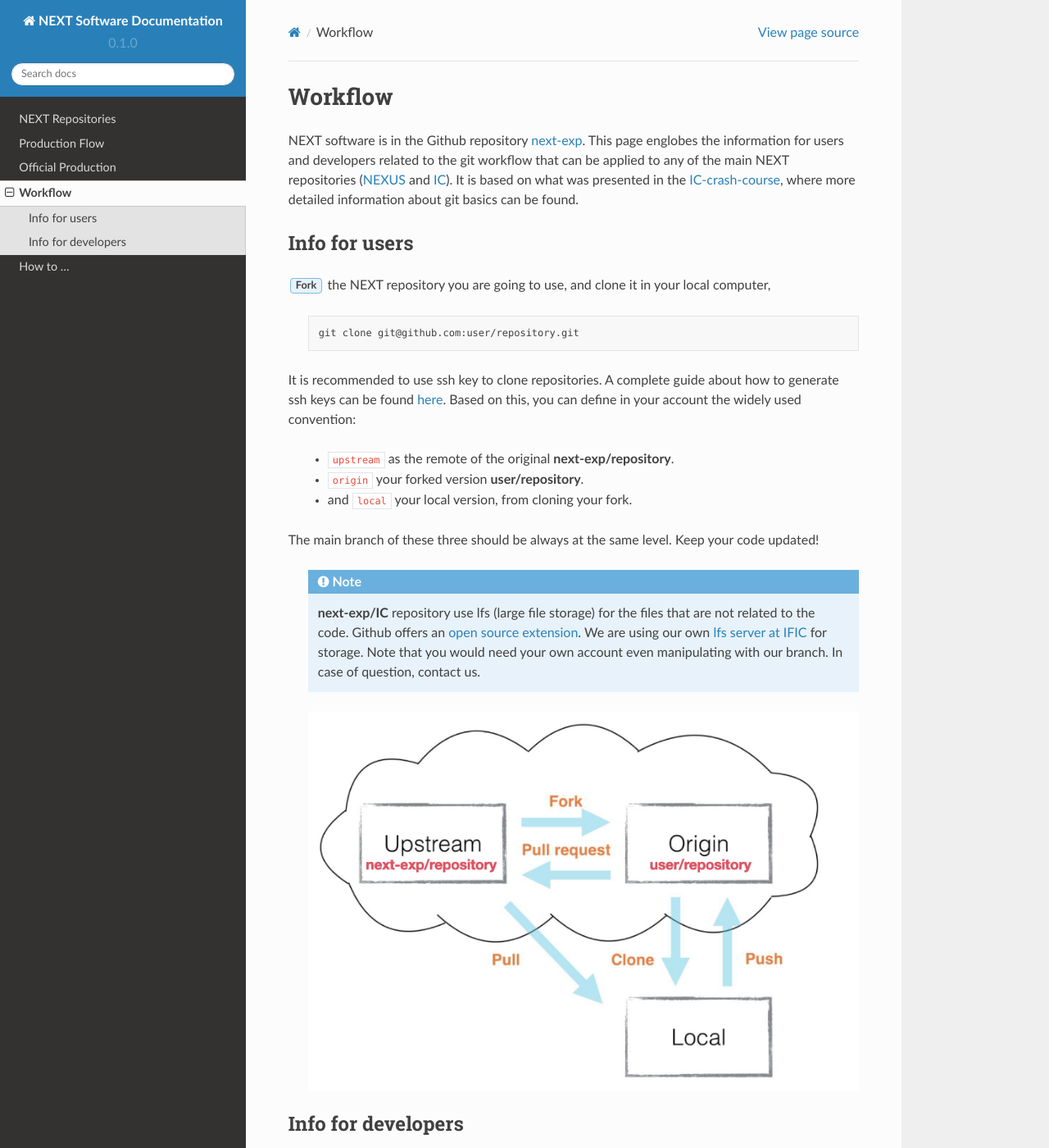
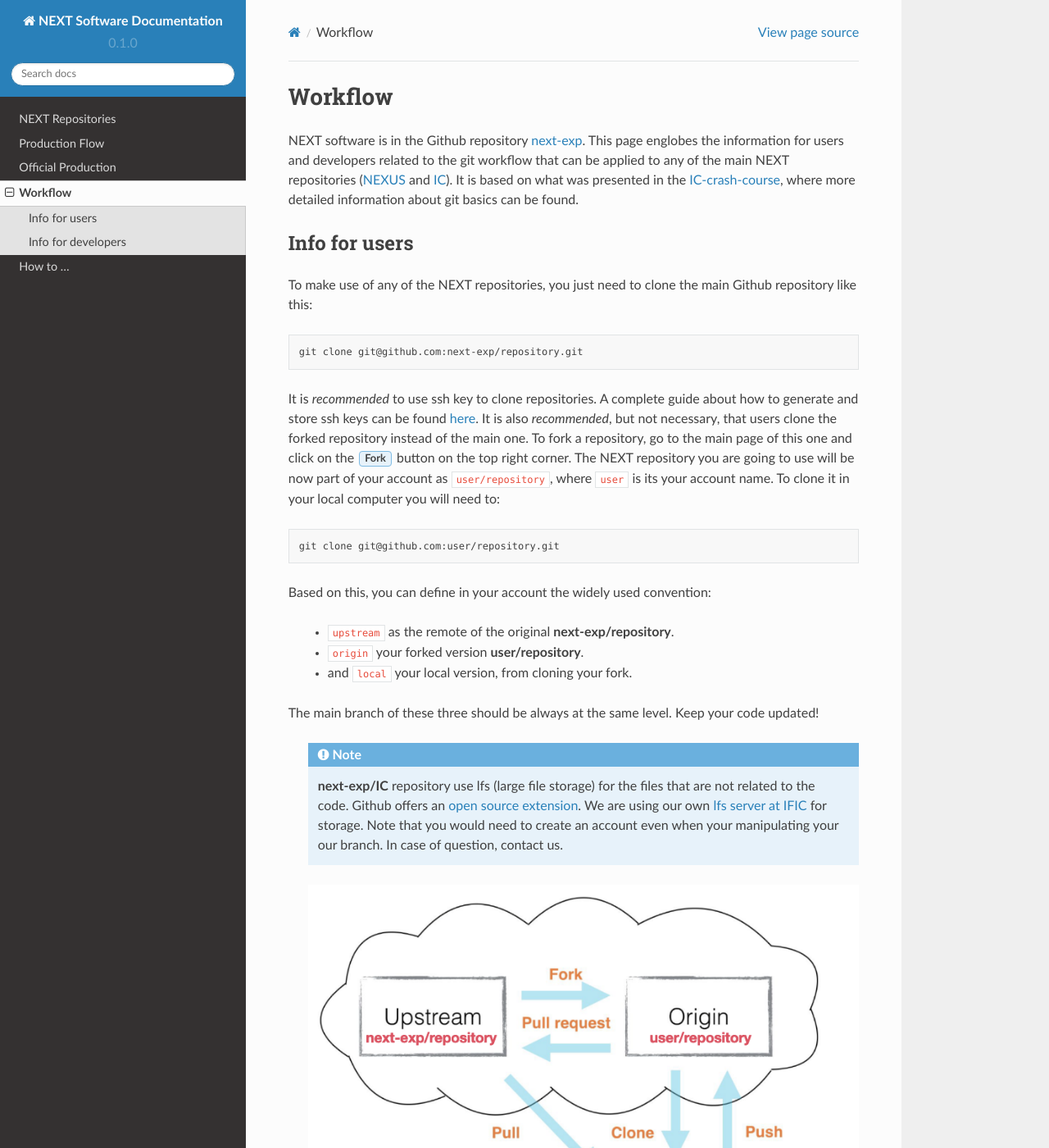
Before and after one commit to next-exp/sw-docs, a Sphinx documentation site: the page built from docs/source/workflow.rst, in a window 1280 px wide and 1400 px high. Shown: the whole window at 82% size. Built offline with Sphinx 7.4.7 and the Read the Docs theme 2.0.0, drawn with Linux system fonts in a browser that asks for light colours; some of the changed text lies outside the part shown.

```diff
--- a/docs/source/IC.rst
+++ b/docs/source/IC.rst
@@ -132,4 +132,4 @@
 If you have any question, or you would like to discuss something related to NEXUS with other users or developers,
 you can also write on the **Slack Channels**:
 
- * *#IC_support*: Support channel for users to raise issues and questions.
+ * `#IC_support <https://next-experiment.slack.com/archives/C73ANL24E>`_:  Support channel for users to raise issues and questions.
--- a/docs/source/NEXUS.rst
+++ b/docs/source/NEXUS.rst
@@ -33,6 +33,7 @@
 ------------
 A list of the different NEXUS `tags <https://github.com/next-exp/nexus/wiki/Tags>`_ can be found on the Wiki.
 Starting from nexus tag v7_00_00, the following versions are needed:
+
  * Geant4 version >= 11.0.
  * ROOT >= 6.26.
 
@@ -59,5 +60,5 @@
 If you have any question, or you would like to discuss something related to NEXUS with other users or developers,
 you can also write on the **Slack Channels**:
 
- * *#nexus_support*: Support channel for users to raise issues and questions.
- * *#next100sim*: Channel focused on next-100 simulation details: geometry issues, production, etc.
+ * `#nexus_support <https://next-experiment.slack.com/archives/C02UPCMLJ4W>`_ : Support channel for users to raise issues and questions.
+ * `#next100sim <https://next-experiment.slack.com/archives/C0211DWL5LN>`_: Channel focused on next-100 simulation details: geometry issues, production, etc.
--- a/docs/source/prodflow.rst
+++ b/docs/source/prodflow.rst
@@ -26,7 +26,7 @@
   .. image:: images/prodflow_data.png
     :width: 850
 
- * Sensor parameters need for **Irene** need to be updated before any reconstruction. These are obtained from calibration using **Phyllis**, **Trude**, and **Beredice** IC cities.
+ * Sensor parameters for **Irene** need to be updated before any reconstruction. These are obtained from calibration using **Phyllis**, **Trude**, and **Beredice** IC cities. These parameters are updated regularly during detector operation, and are stored in a database. Updates to the database are pushed to the repository, so keeping up to date with the main branch is very much recommended.
  * Correction maps are obtained from Krypton events (Trigger 1) using :doc:`ICAROS`. Official production correction maps can be found in :doc:`production`. A complete review about how this maps are produced can be found in "How to :ref:`krmaps`".
  * PSFs are nedeed to run Richardson Lucy deconvolution (**Beersheba**). Krypton events (Trigger 1) are used under a specific configuration of **Penthesilea** and **Eutropia**. Official production PSFs for deconvolution can be found in :doc:`production`. A review about how this PSFs are produced can be found in "How to :ref:`psfdeco`".
 
@@ -45,7 +45,7 @@
 **Detsim** files require of Lighttables and PSFs. The ones created for official production can be found in :doc:`production`. Otherwise, a review about how they can be created can be found in "How to :ref:`lighttables`".
 
 Once **TWFs** are created, the simulation production flow take a different way depending on **which type of detector** is simulated. This is caused by the fact that some of the geometries do not have electronic parameters included in their database.
-It currently happens for NEXT-100 and NEXT-FLEX geometries. In that case, **RWF** can not be produced, and we can produce **pmaps** using **Hypathia**. For detectors with the electronic parameters included (like DEMOPP or NEXT-White), we can transform **TWF** into **RWF** using **Diomira**.
+It currently happens for NEXT-100 and NEXT-FLEX geometries. In that case, we produce **pmaps** directly using **Hypathia** (pseudo-**RWF** are created on the fly but not stored). These pseudo-rwf contain only gaussian electronic noise and gain fluctuations in the PMTs while SiPMs have the same processing. For detectors with the electronic parameters included (like DEMOPP or NEXT-White), we can transform **TWF** into **RWF** using **Diomira**.
 
   .. image:: images/prodflow_TWF_pmaps.png
     :width: 850
--- a/docs/source/repositories.rst
+++ b/docs/source/repositories.rst
@@ -5,7 +5,7 @@
 * :doc:`NEXUS`: Simulation tool in charge of the detector geometries and particle generators
 * :doc:`IC`: Reconstruction tool for detector data and simulations
 
-Other reconstruction tools can be found there (as :doc:`ICAROS`, :doc:`olivia`) that work as a support to the main software code.
+Other reconstruction tools can be found there (as :doc:`ICAROS`, :doc:`olivia`) that work as a support to the main software code. `CERES <https://github.com/next-exp/CERES>`_ is also a repository under next-exp used for IC official production scripts and config files during NEXT-White data acquisition.
 Any NEXT repository can be forked into your own Github account. :doc:`workflow` explains in detail the way users and developers can use of these repositories.
 
 .. warning::
--- a/docs/source/workflow.rst
+++ b/docs/source/workflow.rst
@@ -6,14 +6,20 @@
 
 Info for users
 ------------------------
-:guilabel:`Fork` the NEXT repository you are going to use, and clone it in your local computer,
+To make use of any of the NEXT repositories, you just need to clone the main Github repository like this:
 
- .. code-block:: text
+.. code-block:: text
+
+  git clone git@github.com:next-exp/repository.git
+
+It is *recommended* to use ssh key to clone repositories. A complete guide about how to generate and store ssh keys can be found
+`here <https://docs.github.com/en/authentication/connecting-to-github-with-ssh/generating-a-new-ssh-key-and-adding-it-to-the-ssh-agent>`_.
+It is also *recommended*, but not necessary, that users clone the forked repository instead of the main one. To fork a repository, go to the main page of this one and click on the :guilabel:`Fork` button on the top right corner. The NEXT repository you are going to use will be now part of your account as ``user/repository``, where ``user`` is its your account name. To clone it in your local computer you will need to:
+
+.. code-block:: text
 
    git clone git@github.com:user/repository.git
 
-It is recommended to use ssh key to clone repositories. A complete guide about how to generate ssh keys can be found
-`here <https://docs.github.com/en/authentication/connecting-to-github-with-ssh/generating-a-new-ssh-key-and-adding-it-to-the-ssh-agent>`_.
 Based on this, you can define in your account the widely used convention:
 
  * ``upstream`` as the remote of the original **next-exp/repository**.
@@ -24,8 +30,8 @@
 
  .. note::
    **next-exp/IC** repository use lfs (large file storage) for the files that are not related to the code. Github offers an `open source extension <https://git-lfs.github.com/>`_.
-   We are using our own `lfs server at IFIC <https://next.ific.uv.es:8888/users/sign_in>`_ for storage. Note that you would need your own account
-   even manipulating with our branch. In case of question, contact us.
+   We are using our own `lfs server at IFIC <https://next.ific.uv.es:8888/users/sign_in>`_ for storage. Note that you would need to create an account
+   even when your manipulating your our branch. In case of question, contact us.
 
  .. image:: images/workflow.png
    :width: 850
@@ -33,7 +39,7 @@
 
 Info for developers
 ------------------------------------
-In case you want to become a NEXT developer, you would need to follow the next procedure whenever you want to add a change in the main repository:
+In case you want to become a NEXT developer, you should always use a forked version of the main repository (see information from previous section). In that way, whenever you want to add or contribute, you would need to follow the next procedure:
 
  * Any code change should be made in a development branch, created locally. The name of the branch should preferably be something meaningful, related to the changes. In this example, it will be ``dev_branch``.
  * Local changes should be :guilabel:`Push` to your forked ``origin/dev_branch``.
```
